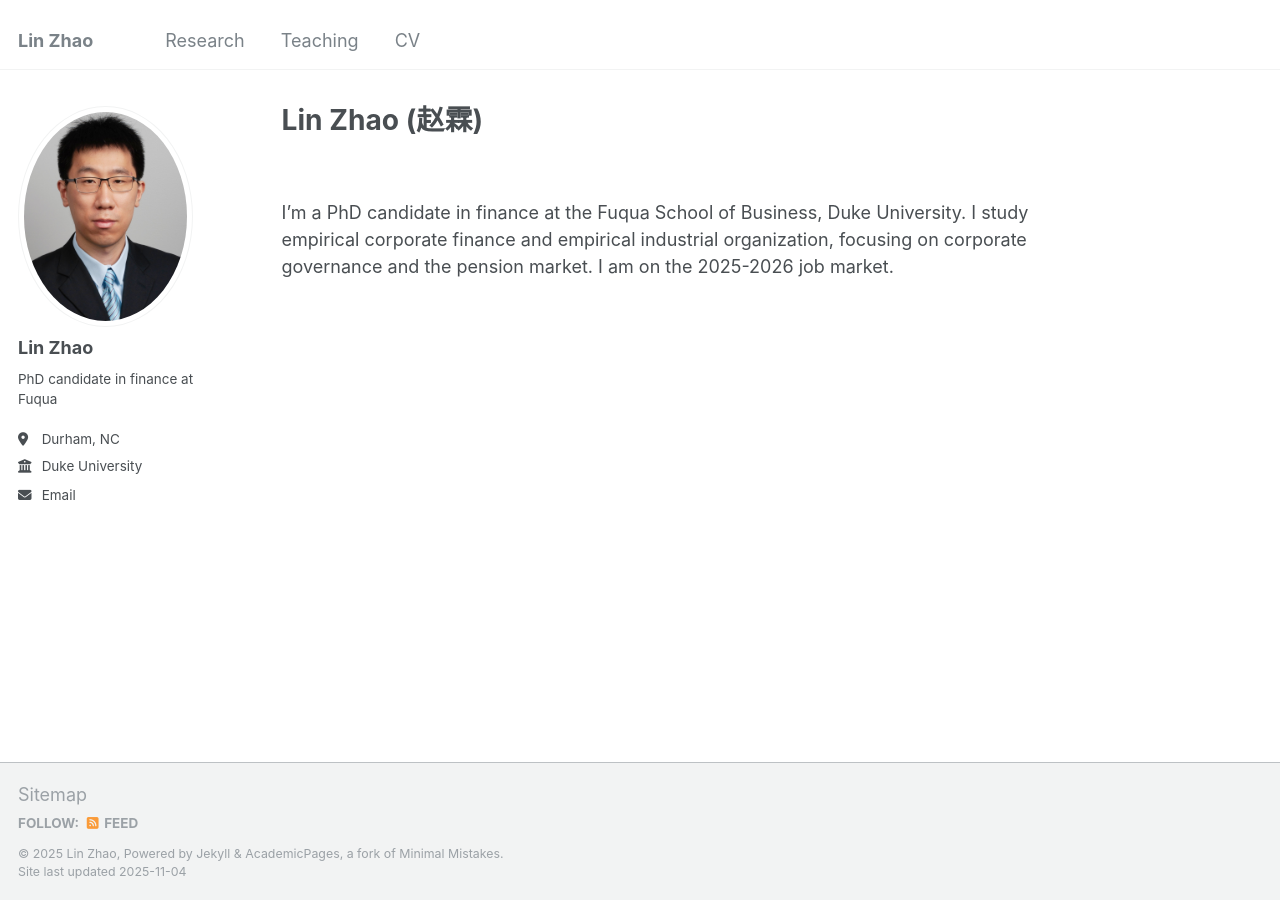
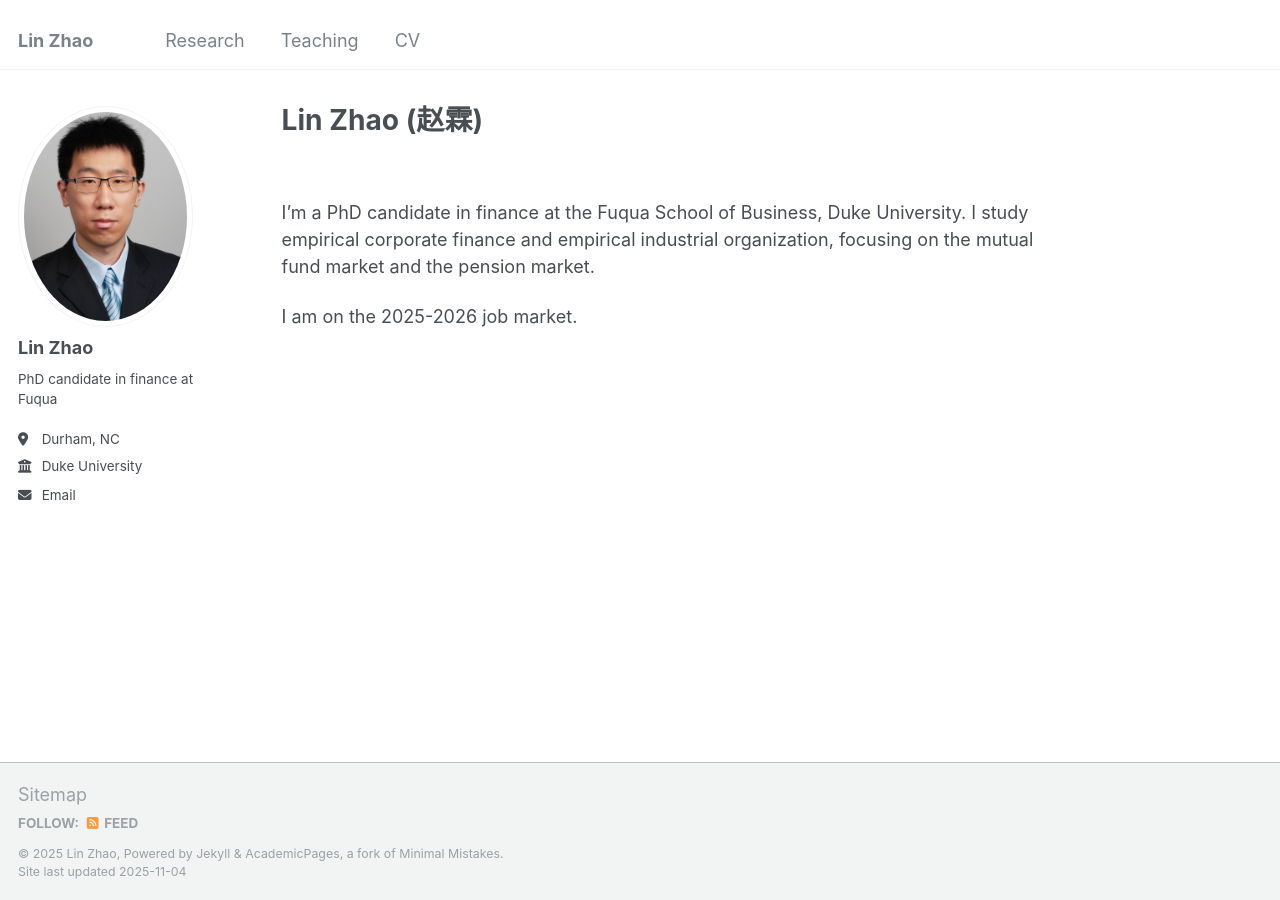
Before and after one commit to linzhao0351/linzhao0351.github.io, a Jekyll site: the page built from _pages/about.md, in a window 1280 px wide. Built offline with Jekyll 4.4.1, drawn with Linux system fonts in a browser that asks for light colours.

Commit message:
Update about.md

```diff
--- a/_pages/about.md
+++ b/_pages/about.md
@@ -9,4 +9,6 @@ redirect_from:
 
 <br>
 
-I’m a PhD candidate in finance at the Fuqua School of Business, Duke University. I study empirical corporate finance and empirical industrial organization, focusing on corporate governance and the pension market. I am on the 2025-2026 job market.
+I’m a PhD candidate in finance at the Fuqua School of Business, Duke University. I study empirical corporate finance and empirical industrial organization, focusing on the mutual fund market and the pension market.
+
+I am on the 2025-2026 job market.
```
